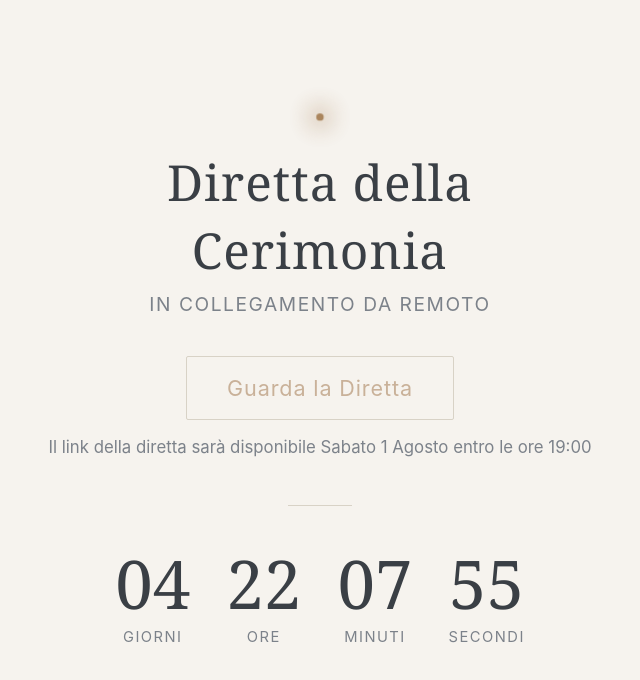
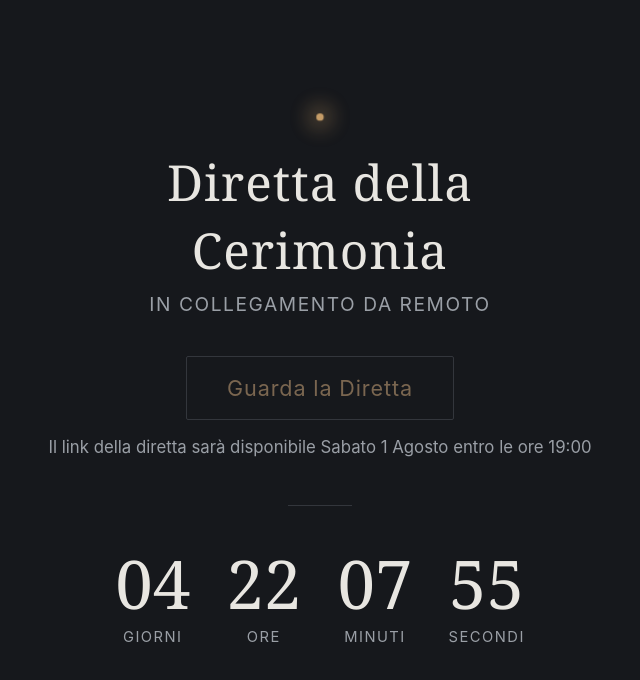
Before and after one commit to funeralelina/video, a plain HTML site: page index.html in a window 1280 px wide. Shown: the whole page, without its empty margins (320-960 px from the left). Drawn offline with Linux system fonts and the light colour scheme.

Commit message:
Update index.html

```diff
--- a/index.html
+++ b/index.html
@@ -6,12 +6,12 @@
 <title>In Ricordo</title>
 <style>
   :root {
-    --ink: #3a3f45;
-    --paper: #f6f3ee;
-    --line: #d8d2c6;
-    --gold: #a9835a;
-    --gold-dim: #c9b199;
-    --soft: #7c828a;
+    --ink: #e8e6e1;
+    --paper: #16181c;
+    --line: #33363c;
+    --gold: #c9a06a;
+    --gold-dim: #7a6650;
+    --soft: #9a9fa6;
   }
 
   * { box-sizing: border-box; }
@@ -45,7 +45,7 @@
     border-radius: 50%;
     background: var(--gold);
     margin: 0 auto 28px;
-    box-shadow: 0 0 18px 6px rgba(169, 131, 90, 0.45);
+    box-shadow: 0 0 18px 6px rgba(201, 160, 106, 0.45);
   }
 
   h1 {
@@ -189,7 +189,7 @@
   </div>
 
 <script>
-  const REDIRECT_URL = "";
+  const REDIRECT_URL = "https://www.milannews.it";
 
   const serviceStartDate = new Date("2026-08-01T17:00:00Z");
 
```
